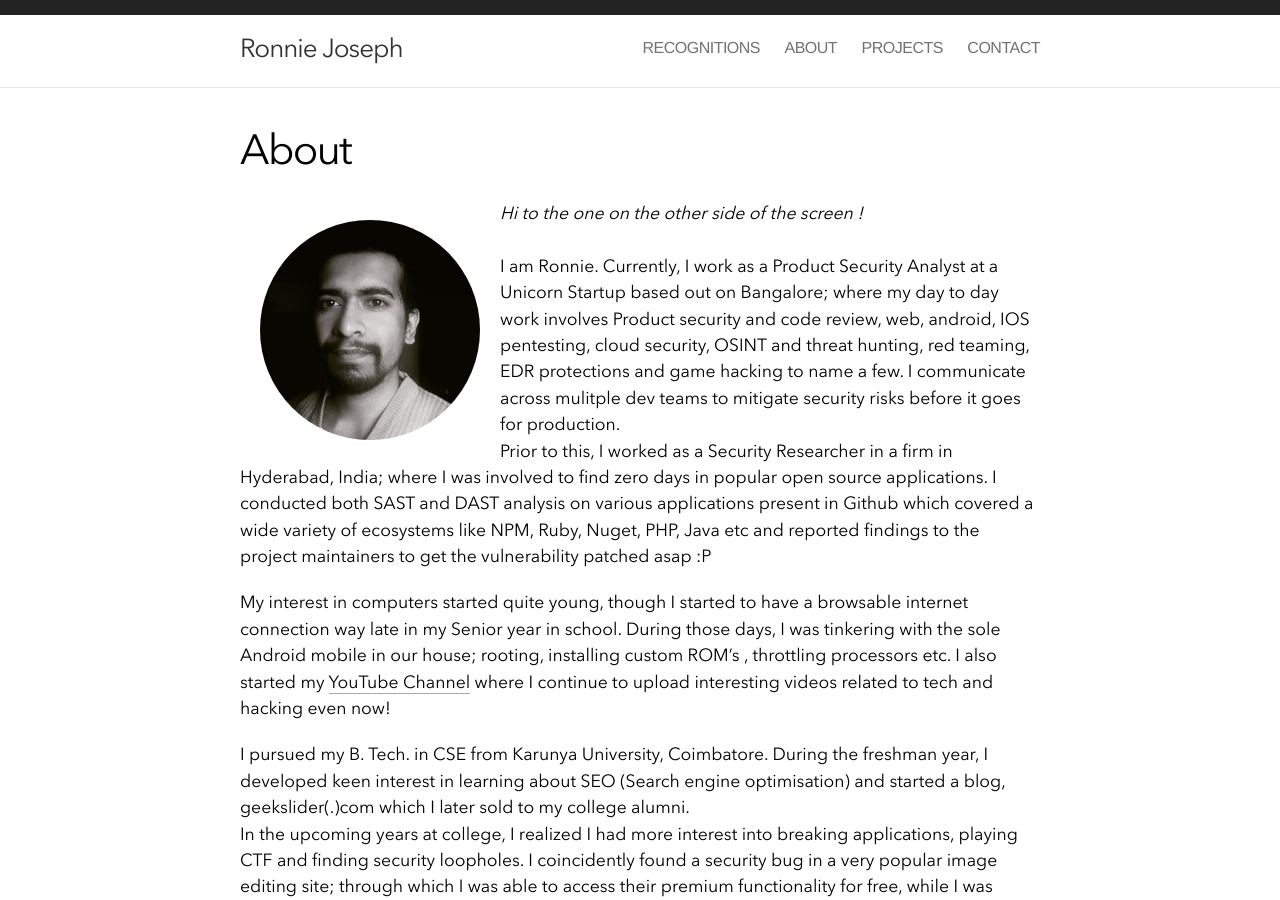
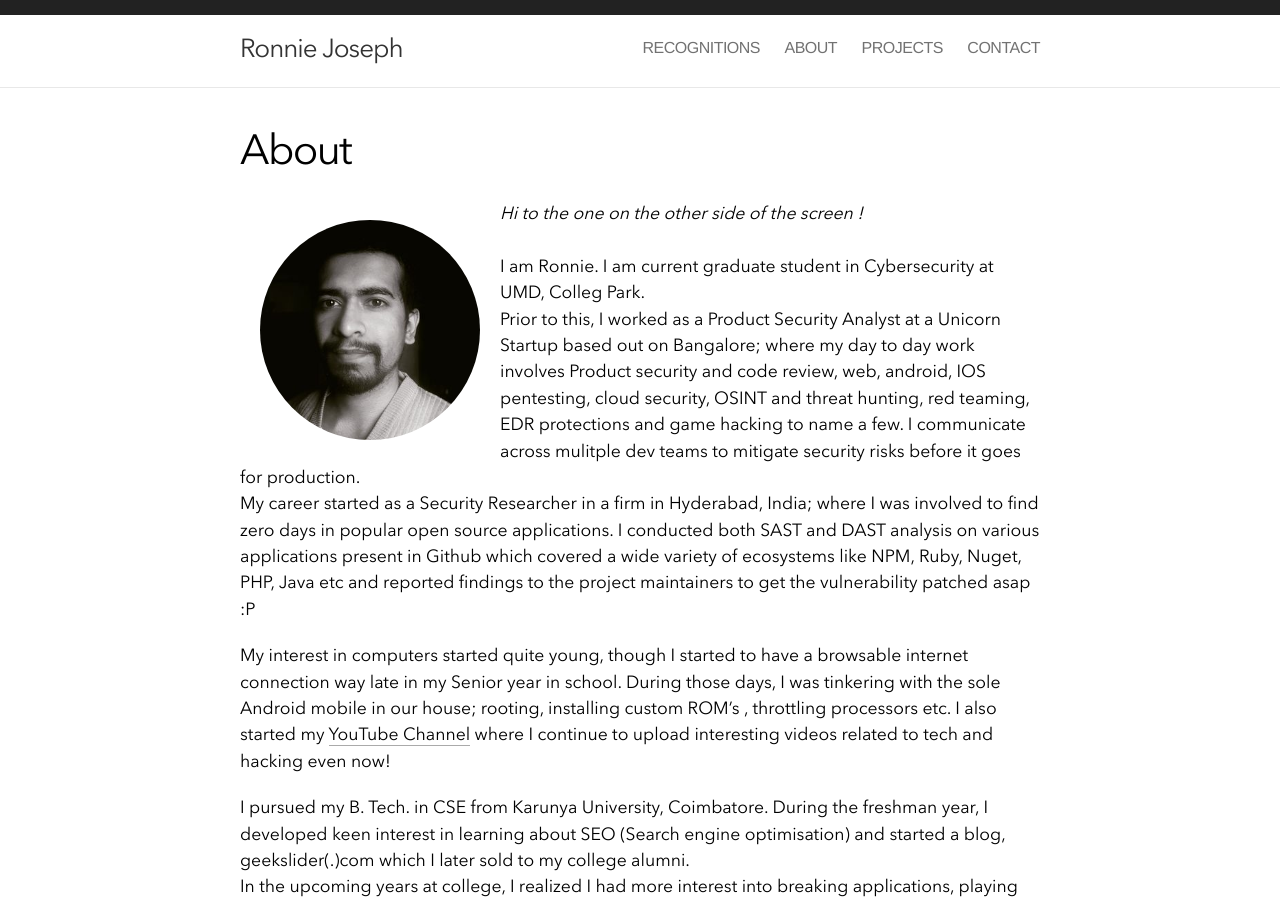
Before and after one commit to procodey/procodey.github.io, a Jekyll site: the page built from about.html, in a window 1280 px wide and 900 px high. Built offline with Jekyll 4.4.1, drawn with Linux system fonts in a browser that asks for light colours; nearby versions of some CDN libraries.

Commit message:
Update about.html

```diff
--- a/about.html
+++ b/about.html
@@ -10,9 +10,10 @@
   <div id = "profile"></div>
   <p>
 <i>Hi to the one on the other side of the screen ! </i><br><br>
-I am Ronnie. Currently, I work as a Product Security Analyst at a Unicorn Startup based out on Bangalore; where my day to day work involves Product security and code review, web, android, IOS pentesting, cloud security, OSINT and threat hunting, red teaming, EDR protections and game hacking to name a few. I communicate across mulitple dev teams to mitigate security risks before it goes for production.
+I am Ronnie. I am current graduate student in Cybersecurity at UMD, Colleg Park. <br>
+    Prior to this, I worked as a Product Security Analyst at a Unicorn Startup based out on Bangalore; where my day to day work involves Product security and code review, web, android, IOS pentesting, cloud security, OSINT and threat hunting, red teaming, EDR protections and game hacking to name a few. I communicate across mulitple dev teams to mitigate security risks before it goes for production.
 <br>
-Prior to this, I worked as a Security Researcher in a firm in Hyderabad, India; where I was involved to find zero days in popular open source applications.  I conducted both SAST and DAST analysis on various applications present in Github which covered a wide variety of ecosystems like NPM, Ruby, Nuget, PHP, Java etc and reported findings to the project maintainers to get the vulnerability patched asap :P <br>
+My career started  as a Security Researcher in a firm in Hyderabad, India; where I was involved to find zero days in popular open source applications.  I conducted both SAST and DAST analysis on various applications present in Github which covered a wide variety of ecosystems like NPM, Ruby, Nuget, PHP, Java etc and reported findings to the project maintainers to get the vulnerability patched asap :P <br>
 <p>
  My interest in computers started quite young, though I started to have a browsable internet connection way late in my Senior year in school. During those days, I was tinkering with the sole Android mobile in our house; rooting, installing custom ROM’s , throttling processors etc.  I also started my <a href="https://www.youtube.com/geekslider" target="_bl">YouTube Channel</a> where I continue to upload interesting videos related to tech and hacking even now!
 </p>
```
